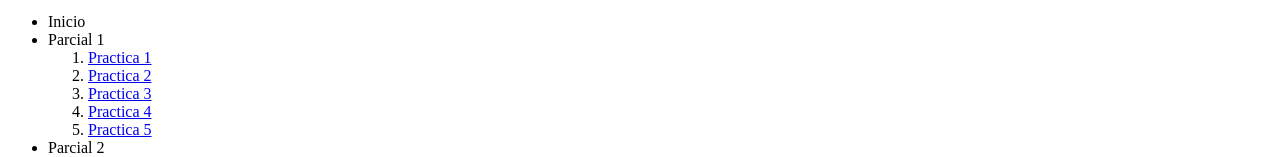
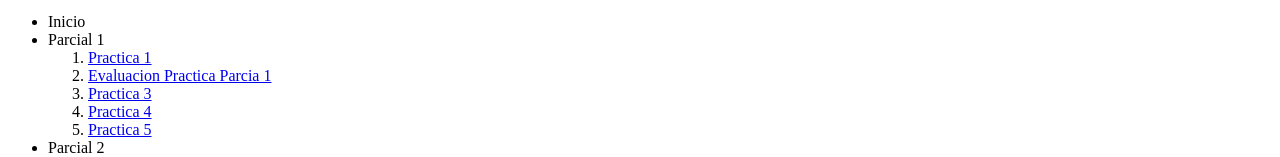
Before and after one commit to CarlosAntMendoza/ProgramacionWeb1, a plain HTML site: page index.html in a window 1280 px wide. Shown: the part 1277-1434 px from the top of the page. Drawn offline with Linux system fonts and the light colour scheme.

Commit message:
Update index.html

```diff
--- a/index.html
+++ b/index.html
@@ -117,7 +117,7 @@
 						<a href="Practica 1.html" alt="Ir a Practica 1">Practica 1</a>
 					</li>
 					<li>
-						<a href="Practica 2.html" alt="Ir a Practica 2">Practica 2</a>
+						<a href="Parcial 1 Examen/index.html" alt="Ir a Examen 1">Evaluacion Practica Parcia 1</a>
 					</li>
 					<li>
 						<a href="Practica 3.html" alt="Ir a Practica 3">Practica 3</a>
```
